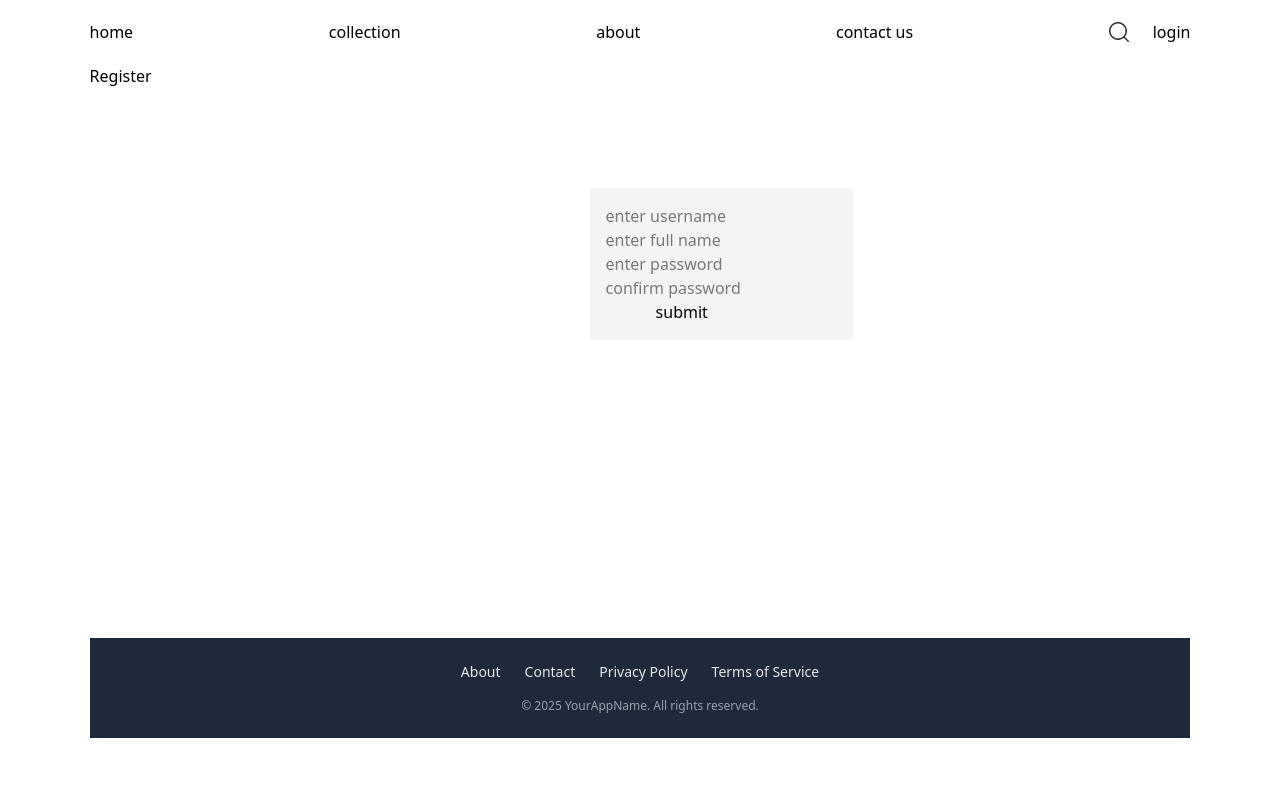
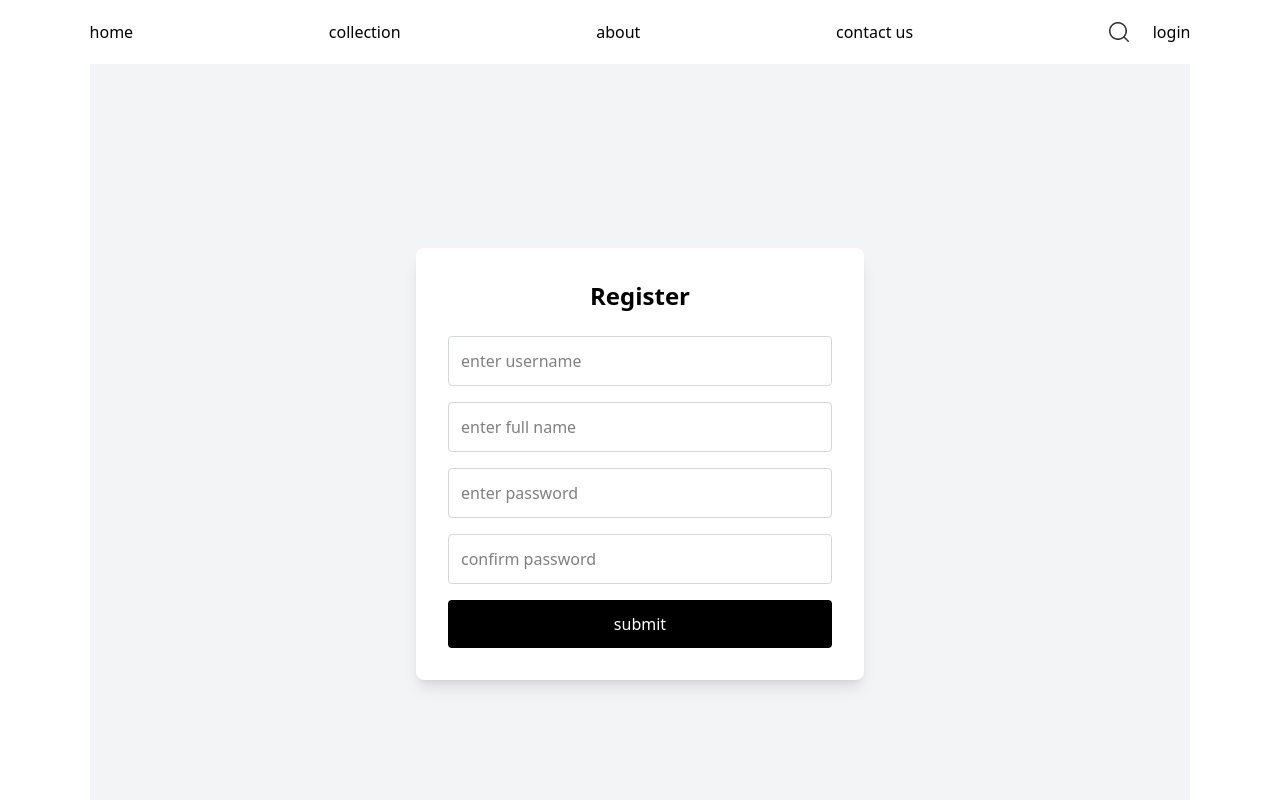
Before and after one commit to damnparth/node-ecom, a React (Vite) app in the folder frontend/: page /register in a window 1280 px wide. Shown: the top 800 px of the page. Built offline with nearby package versions, Linux system fonts and the light colour scheme.

Commit message:
register styles

```diff
--- a/frontend/src/pages/Register.jsx
+++ b/frontend/src/pages/Register.jsx
@@ -42,8 +42,20 @@ const Register = () => {
       .post('http://localhost:4000/apis',formData)
       .then((res)=>{
         console.log(res.data)
+        let isSuccess=true
+
+        if(res.data.message==="username already exists")
+        {
+          isSuccess=false
+
+          alert(res.data.message)
+        }
+
+        if(isSuccess)
+        {
         alert("registered successfully")
         navigate("/login")
+        }
 
       }
 
@@ -52,6 +64,7 @@ const Register = () => {
 
       )
       .catch(error=>console.log(error))
+
 
       // console.log(formData)
 
@@ -62,29 +75,51 @@ const Register = () => {
 
   return (
    <>
+  <div className="flex items-center justify-center min-h-screen bg-gray-100 px-4">
+    <div className="w-full max-w-md bg-white p-8 rounded-lg shadow-lg">
+      <h2 className="text-2xl font-bold mb-6 text-center">Register</h2>
 
-
-
-    <div>Register</div>
-    <form className='inline-block bg-gray-100 p-4 ml-[500px] mt-[100px] mb-[250px] ' onSubmit={handleSubmit}>
-      <input type="text" placeholder='enter username' className='block'onChange={(e)=>setUsername(e.target.value)}/>
+      <form className='flex flex-col gap-4' onSubmit={handleSubmit}>
+        <input
+          type="text"
+          placeholder='enter username'
+          className='border border-gray-300 p-3 rounded outline-none focus:ring-2 focus:ring-gray-600'
+          onChange={(e)=>setUsername(e.target.value)}
+        />
         {/* {username} */}
-      <input type="text" placeholder='enter full name' className='block' onChange={(e)=>setFullname(e.target.value)}/>
+        <input
+          type="text"
+          placeholder='enter full name'
+          className='border border-gray-300 p-3 rounded outline-none focus:ring-2 focus:ring-gray-600'
+          onChange={(e)=>setFullname(e.target.value)}
+        />
         {/* {fullname} */}
-      <input type="password" placeholder='enter password' className='block' onChange={(e)=>{setPassword(e.target.value)}}/>
+        <input
+          type="password"
+          placeholder='enter password'
+          className='border border-gray-300 p-3 rounded outline-none focus:ring-2 focus:ring-gray-600'
+          onChange={(e)=>{setPassword(e.target.value)}}
+        />
         {/* {password} */}
-      <input type="password" placeholder='confirm password' className='block' onChange={(e)=>setConfirm(e.target.value)} />
+        <input
+          type="password"
+          placeholder='confirm password'
+          className='border border-gray-300 p-3 rounded outline-none focus:ring-2 focus:ring-gray-600'
+          onChange={(e)=>setConfirm(e.target.value)}
+        />
         {/* {confirm} */}
-      <button type='submit' className='ml-[50px] cursor-pointer'>submit</button>
-
-
-
+        <button
+          type='submit'
+          className='bg-black text-white py-3 rounded hover:bg-gray-800 transition duration-200'
+        >
+          submit
+        </button>
       </form>
 
+    </div>
+  </div>
+</>
 
-
-
-     </>
 
   )
 }
```
Also changed, not shown: 1 other file (tests, documents, lock files or other folders). Lines whose indentation alone changed are shown as unchanged.
